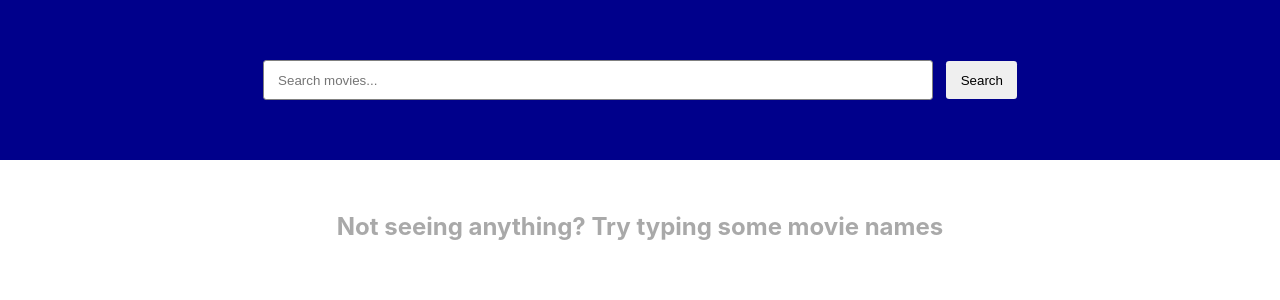
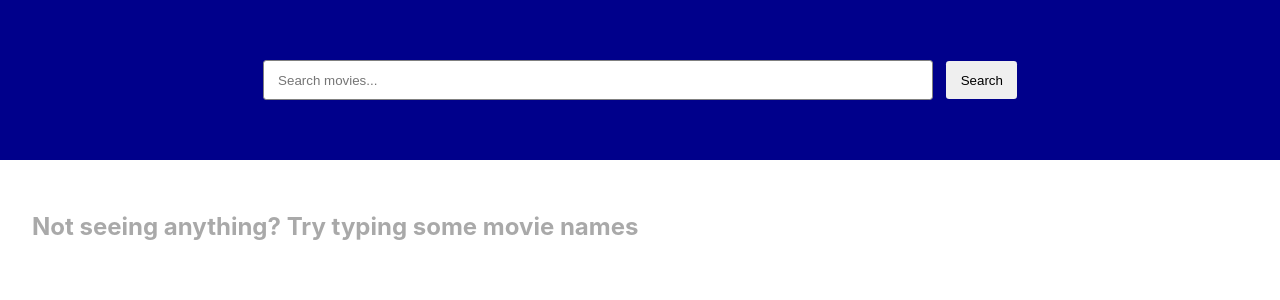
Before and after one commit to DerianMelvin/react-movie-list, a React (Create React App) app: page / in a window 1280 px wide. Shown: the top 300 px of the page. Built offline with nearby package versions, Linux system fonts and the light colour scheme.

Commit message:
Add some styling for App - Create App.module.css - Import CSS module to App

```diff
--- a/src/App.js
+++ b/src/App.js
@@ -1,8 +1,8 @@
-import "./App.css";
 import { useState } from "react";
 import ModalWindow from "./components/ModalWindow";
 import SearchBar from "./components/SearchBar";
 import MovieList from "./components/MovieList";
+import styles from "./css/App.module.css";
 
 function App() {
   // Set modal window display & image
@@ -15,8 +15,10 @@ function App() {
   };
 
   return (
-    <div className="App">
-      {showModal && <ModalWindow imgSrc={modalImage} setShowModal={setShowModal} />}
+    <div className={styles.App}>
+      {showModal && (
+        <ModalWindow imgSrc={modalImage} setShowModal={setShowModal} />
+      )}
 
       <SearchBar />
       <MovieList displayModal={displayModal} />
--- /dev/null
+++ b/src/css/App.module.css
@@ -0,0 +1,4 @@
+.App {
+  height: 100vh;
+  overflow: hidden;
+}
```
